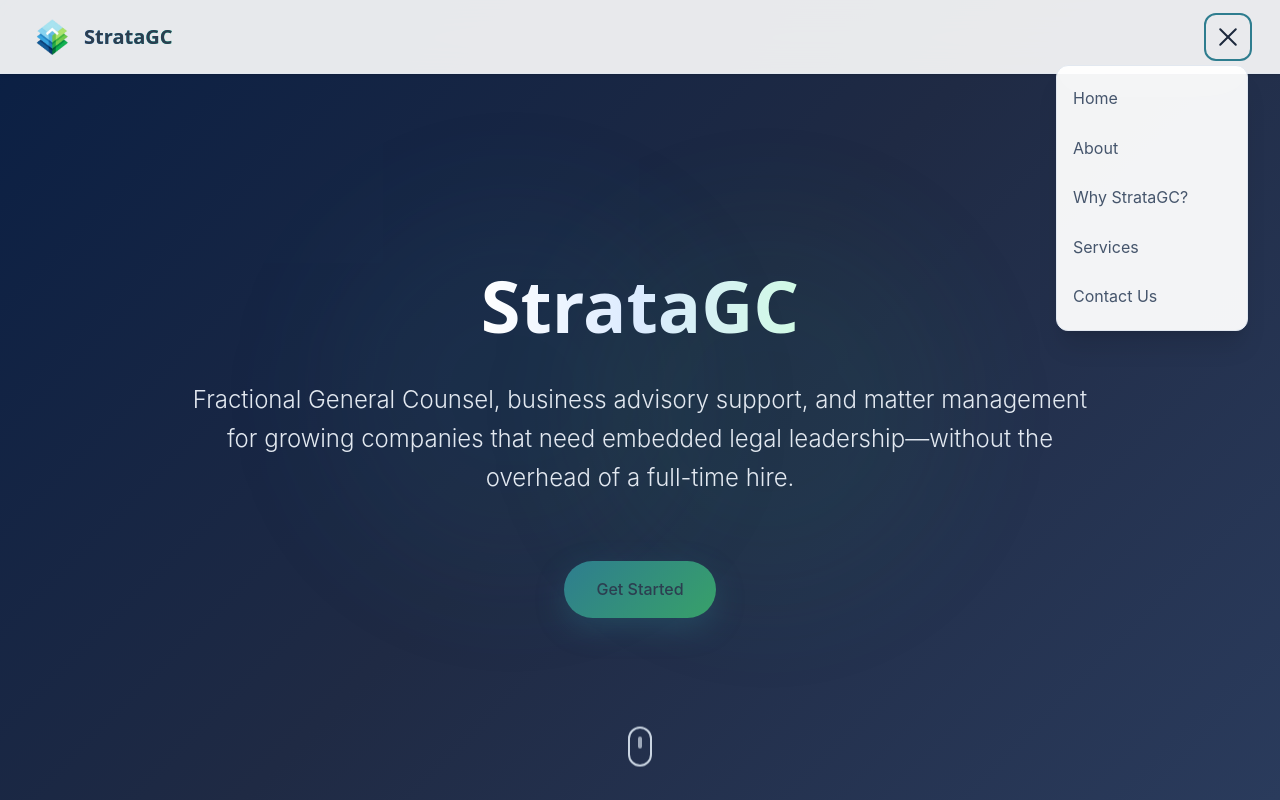
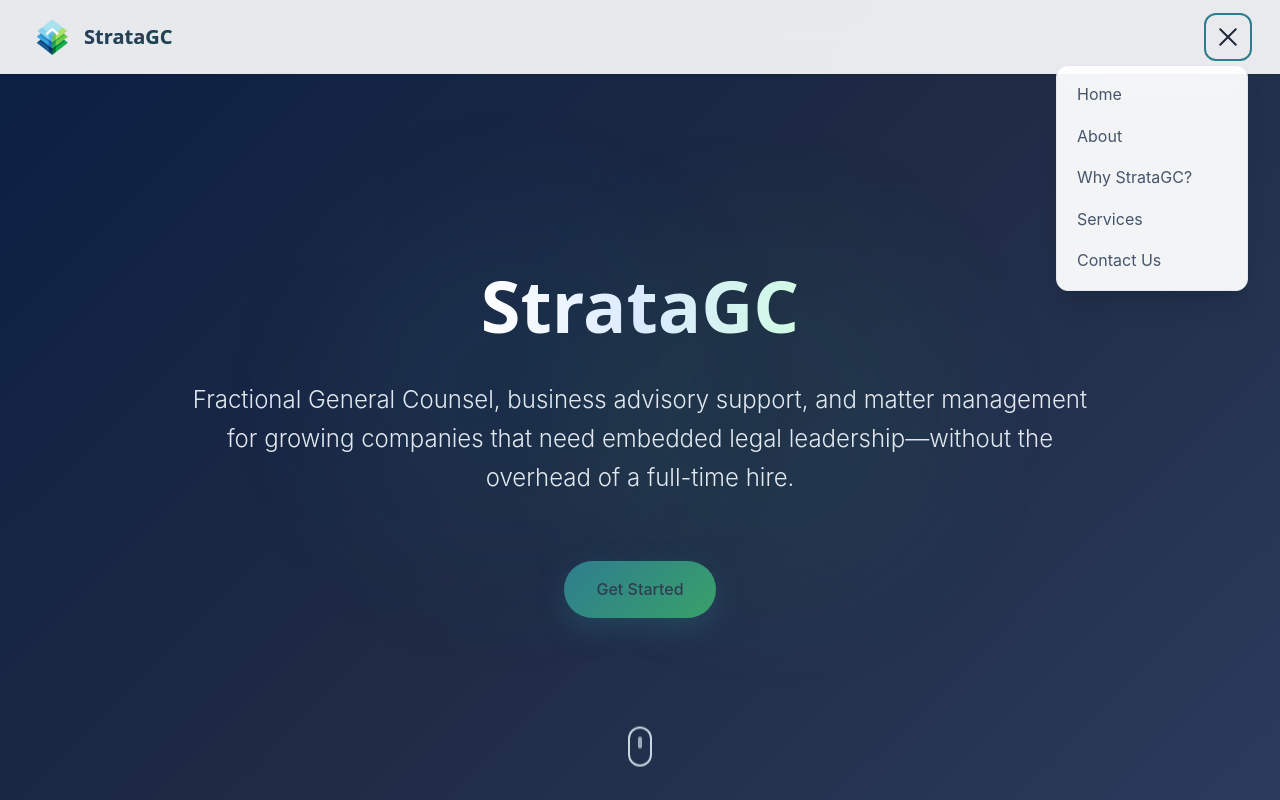
Before and after one commit to zakmahshie/stratagc, a React (Vite) app: page / in a window 1280 px wide. Both pictures are taken after a click on the button "Toggle menu". Shown: the top 800 px of the page. Built offline with nearby package versions, Linux system fonts and the light colour scheme.

Commit message:
menu fix ok done

```diff
--- a/src/App.jsx
+++ b/src/App.jsx
@@ -65,34 +65,34 @@ function App() {
 
               {/* Dropdown Menu */}
               <div className={`absolute top-full right-0 mt-2 w-48 bg-white/95 backdrop-blur-xl rounded-xl border border-slate-200 shadow-xl transition-all duration-300 ease-in-out ${isMenuOpen ? 'opacity-100 visible transform translate-y-0' : 'opacity-0 invisible transform -translate-y-2'}`}>
-                <nav className="py-2">
+                <nav className="py-2 px-2">
                   <button
                     onClick={() => scrollToSection('hero')}
-                    className="block w-full text-left px-4 py-3 text-slate-600 hover:text-slate-800 hover:bg-slate-50 transition-colors duration-200"
+                    className="block w-full text-left px-3 py-2 text-slate-600 hover:text-slate-800 hover:bg-slate-50 active:bg-slate-100 transition-colors duration-200 rounded-lg focus:outline-none focus:ring-2 focus:ring-blue-500/20 focus:bg-slate-50"
                   >
                     Home
                   </button>
                   <button
                     onClick={() => scrollToSection('about')}
-                    className="block w-full text-left px-4 py-3 text-slate-600 hover:text-slate-800 hover:bg-slate-50 transition-colors duration-200"
+                    className="block w-full text-left px-3 py-2 text-slate-600 hover:text-slate-800 hover:bg-slate-50 active:bg-slate-100 transition-colors duration-200 rounded-lg focus:outline-none focus:ring-2 focus:ring-blue-500/20 focus:bg-slate-50"
                   >
                     About
                   </button>
                   <button
                     onClick={() => scrollToSection('why-stratagc')}
-                    className="block w-full text-left px-4 py-3 text-slate-600 hover:text-slate-800 hover:bg-slate-50 transition-colors duration-200"
+                    className="block w-full text-left px-3 py-2 text-slate-600 hover:text-slate-800 hover:bg-slate-50 active:bg-slate-100 transition-colors duration-200 rounded-lg focus:outline-none focus:ring-2 focus:ring-blue-500/20 focus:bg-slate-50"
                   >
                     Why StrataGC?
                   </button>
                   <button
                     onClick={() => scrollToSection('services')}
-                    className="block w-full text-left px-4 py-3 text-slate-600 hover:text-slate-800 hover:bg-slate-50 transition-colors duration-200"
+                    className="block w-full text-left px-3 py-2 text-slate-600 hover:text-slate-800 hover:bg-slate-50 active:bg-slate-100 transition-colors duration-200 rounded-lg focus:outline-none focus:ring-2 focus:ring-blue-500/20 focus:bg-slate-50"
                   >
                     Services
                   </button>
                   <button
                     onClick={() => scrollToSection('contact')}
-                    className="block w-full text-left px-4 py-3 text-slate-600 hover:text-slate-800 hover:bg-slate-50 transition-colors duration-200"
+                    className="block w-full text-left px-3 py-2 text-slate-600 hover:text-slate-800 hover:bg-slate-50 active:bg-slate-100 transition-colors duration-200 rounded-lg focus:outline-none focus:ring-2 focus:ring-blue-500/20 focus:bg-slate-50"
                   >
                     Contact Us
                   </button>
```
